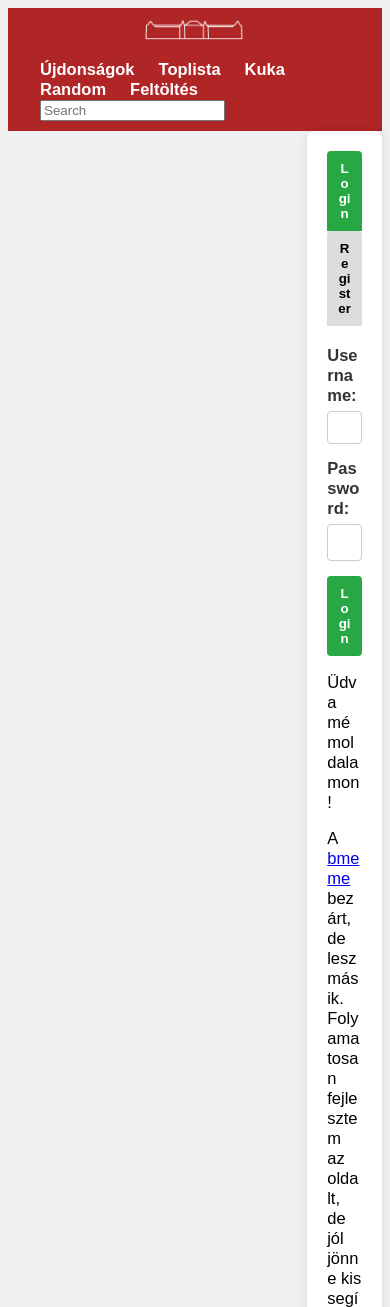
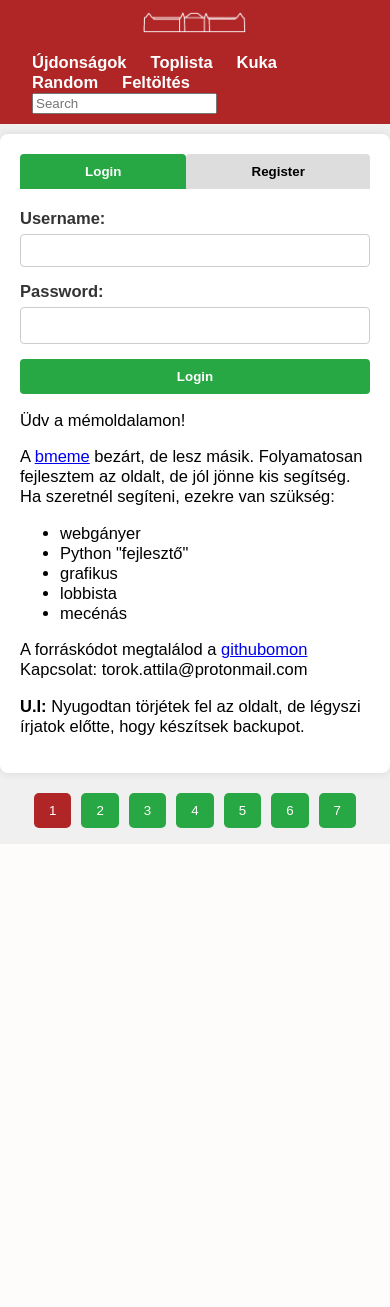
Before and after one commit to tatliHU/memewebsite, a Flask app: page /top in a window 390 px wide. Shown: the top 1307 px of the page. After the commit the page ends 844 px from the top, so only its background shows below. Run offline with Flask 3, Linux system fonts and the light colour scheme; data that the repository does not hold is empty; some libraries are stand-ins or nearby versions.

Commit message:
Sidebar gets stacked vertically on mobile

```diff
--- a/static/style.css
+++ b/static/style.css
@@ -3,6 +3,7 @@ body {
     font-size: calc(15px + 0.390625vw);
     background-color: #f0f0f0;
     margin-bottom: 5px;
+    margin: 0;
 }
 .container {
     display: flex;
@@ -15,7 +16,7 @@ body {
     display: grid;
     flex: 1;
     grid-template-columns: repeat(1, 1fr);
-    grid-template-rows: repeat(10, 1fr);
+    grid-template-rows: repeat(auto-fill, 1fr);
     gap: 10px;
     width: 80%;
     box-sizing: border-box;
@@ -365,3 +366,17 @@ h2 {
 * {
     overflow-wrap: break-word;
 }
+
+@media (max-width: 600px) {
+    .container {
+        flex-direction: column; /* Stack gallery and sidebar vertically */
+    }
+    .sidebar {
+        width: 100%; /* Full width for sidebar when stacked */
+        max-width: 100%;
+    }
+    .gallery {
+        width: 100%;
+        height: auto;
+    }
+}
```
